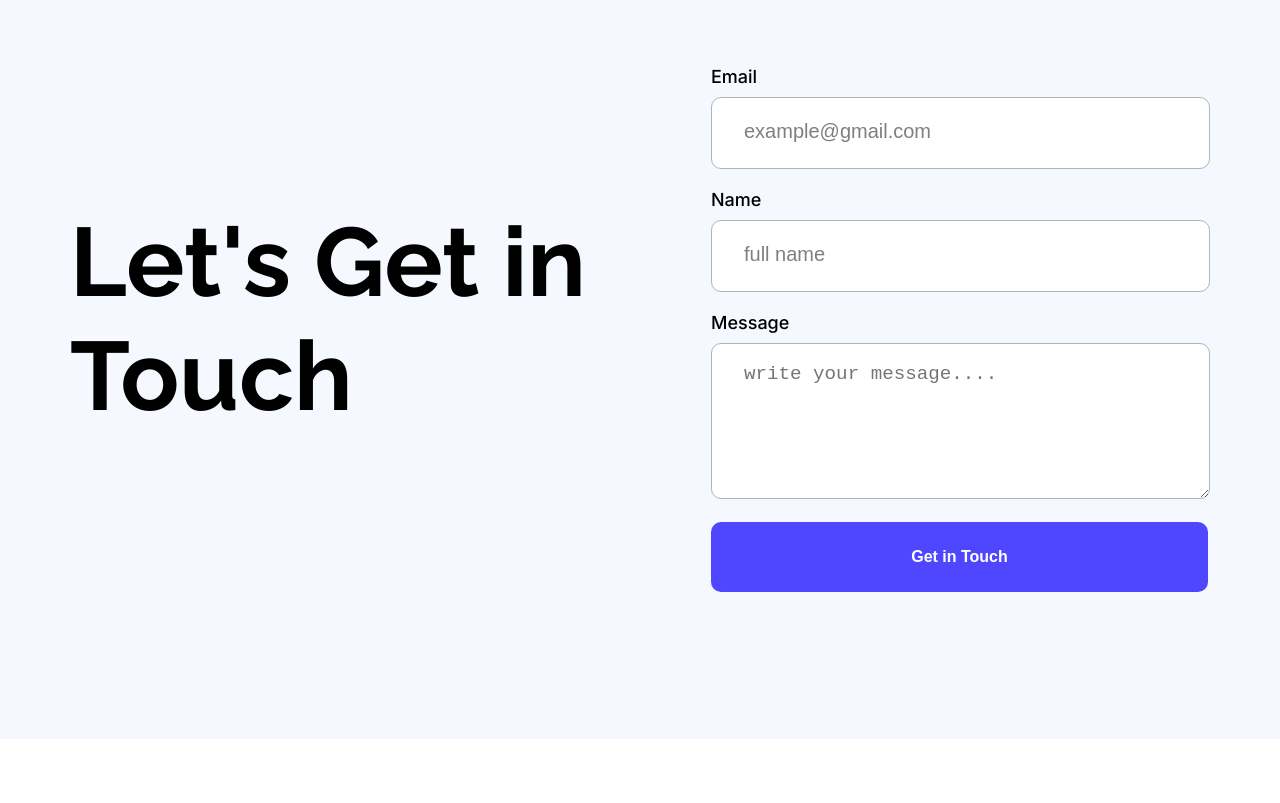
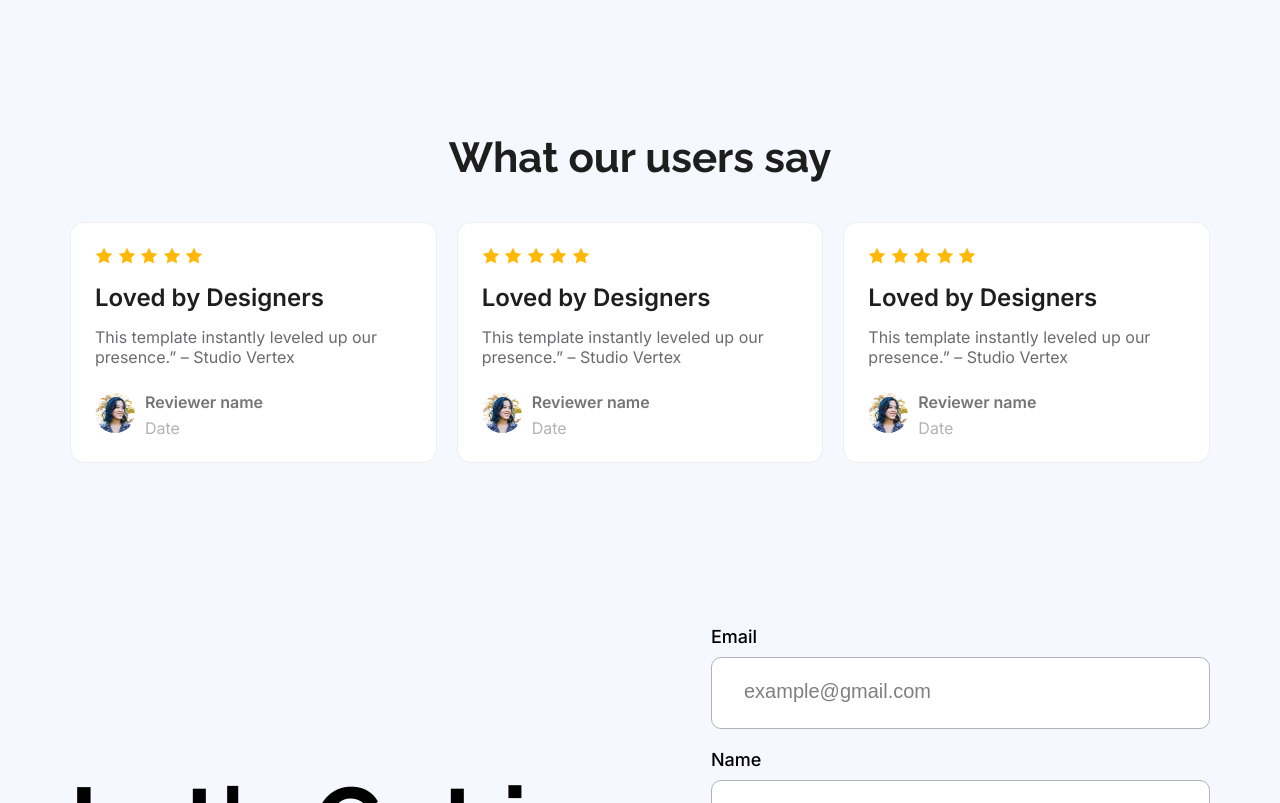
Before and after one commit to Mahbub-Zaman/Assignment-1, a plain HTML site: page index.html in a window 1280 px wide. Shown: the part 1698-2501 px from the top of the page. Drawn offline with Linux system fonts and the light colour scheme.

Commit message:
review section complete

```diff
--- a/index.html
+++ b/index.html
@@ -58,7 +58,72 @@
                 </div>
             </div>
          </section>
-
+         <!-- Review Section -->
+         <section class="review">
+            <h1 class="review-title raleway-normal">What our users say</h1>
+            <div class="review-container inter-normal">
+                <div class="review-content">
+                    <div class="stars">
+                        <img src="image/icon-star.png" alt="">
+                        <img src="image/icon-star.png" alt="">
+                        <img src="image/icon-star.png" alt="">
+                        <img src="image/icon-star.png" alt="">
+                        <img src="image/icon-star.png" alt="">
+                    </div>
+                    <h1>Loved by Designers</h1>
+                    <p>This template instantly leveled up our presence.” – Studio Vertex</p>
+                    <div class="user">
+                        <div>
+                            <img src="image/avatar.png" alt="Users profile picture">
+                        </div>
+                        <div>
+                            <h3>Reviewer name</h3>
+                            <p>Date</p>
+                        </div>
+                    </div>
+                </div>
+                <div class="review-content">
+                    <div class="stars">
+                        <img src="image/icon-star.png" alt="">
+                        <img src="image/icon-star.png" alt="">
+                        <img src="image/icon-star.png" alt="">
+                        <img src="image/icon-star.png" alt="">
+                        <img src="image/icon-star.png" alt="">
+                    </div>
+                    <h1>Loved by Designers</h1>
+                    <p>This template instantly leveled up our presence.” – Studio Vertex</p>
+                    <div class="user">
+                        <div>
+                            <img src="image/avatar.png" alt="Users profile picture">
+                        </div>
+                        <div>
+                            <h3>Reviewer name</h3>
+                            <p>Date</p>
+                        </div>
+                    </div>
+                </div>
+                <div class="review-content">
+                    <div class="stars">
+                        <img src="image/icon-star.png" alt="">
+                        <img src="image/icon-star.png" alt="">
+                        <img src="image/icon-star.png" alt="">
+                        <img src="image/icon-star.png" alt="">
+                        <img src="image/icon-star.png" alt="">
+                    </div>
+                    <h1>Loved by Designers</h1>
+                    <p>This template instantly leveled up our presence.” – Studio Vertex</p>
+                    <div class="user">
+                        <div>
+                            <img src="image/avatar.png" alt="Users profile picture">
+                        </div>
+                        <div>
+                            <h3>Reviewer name</h3>
+                            <p>Date</p>
+                        </div>
+                    </div>
+                </div>
+            </div>
+         </section>
         <!-- Touch Section -->
          <section>
             <div class="touch-section">
--- a/styles/style.css
+++ b/styles/style.css
@@ -166,6 +166,82 @@ nav{
     color: rgba(0, 0, 0, 0.5);
 }
 
+/* Review section */
+.review{
+    text-align: center;
+    padding:130px 0px 100px 0px;
+}
+
+.review-title{
+    font-size: 42px;
+    font-weight: 700;
+    color: #1E1E1E;
+}
+
+.review-container {
+    width: 1140px;
+    display: flex;
+    gap: 20px;
+    justify-content: center;
+    align-items: center;
+    margin: 0 auto;
+    padding-top: 40px;
+}
+
+.review-content{
+    text-align: left;
+    background: white;
+    border-radius: 14px;
+    border: 1px solid #F2EDED;
+    padding: 24px;
+    width: 366px;
+    display: flex;
+    justify-content: center;
+    flex-direction: column;
+    gap: 15px;
+}
+
+.review-content h1{
+    font-size: 24px;
+    font-weight: 600;
+    color: #1E1E1E;
+}
+
+.review-content p{
+    font-size: 16px;
+    font-weight: 400;
+    color: rgb(107, 107, 112);
+}
+
+.user{
+    display: flex;
+    align-items: center;
+    gap: 10px;
+    margin-top: 10px;
+}
+
+.user img{
+    width: 40px;
+    height: 40px;
+    border-radius: 99px;
+}
+
+.user h3{
+    font-size: 16px;
+    font-weight: 600;
+    color: #757575;
+    padding-bottom: 6px;
+}
+
+.user p{
+    font-size: 16px;
+    font-weight: 400;
+    color: #b3b3b3;
+}
+
+
+
+
 /* Touch Selection */
 .touch-section{
     display: flex;
```
